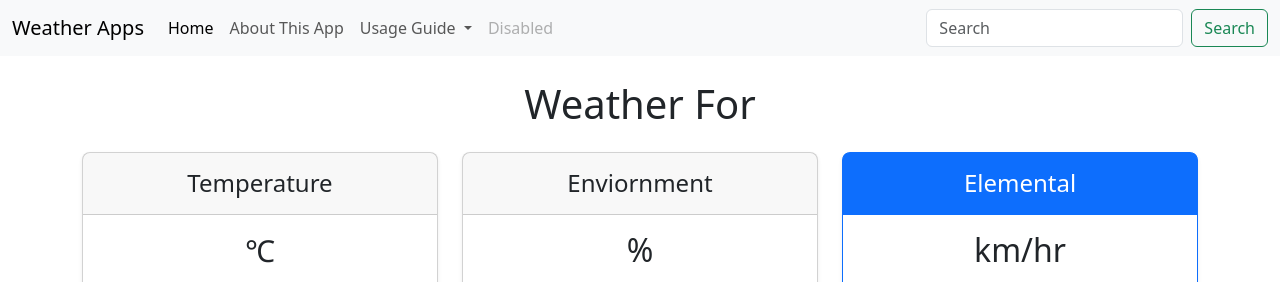
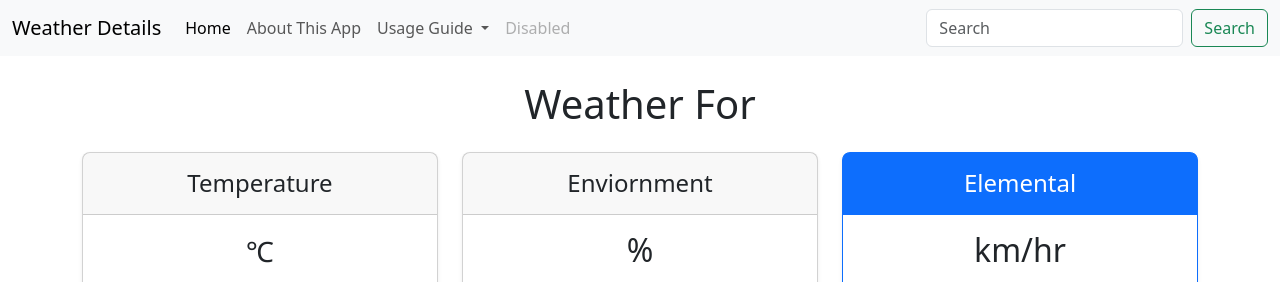
Before and after one commit to Dhanush-official/weatherappfun.github.io, a plain HTML site: page index.html in a window 1280 px wide. Shown: the top 282 px of the page. Drawn offline with nearby package versions, Linux system fonts and the light colour scheme; a script that the page names is missing.

Commit message:
Update index.html

```diff
--- a/index.html
+++ b/index.html
@@ -9,7 +9,7 @@
   <body>
     <nav class="navbar navbar-expand-lg bg-body-tertiary">
         <div class="container-fluid">
-          <a class="navbar-brand" href="index.html">Weather Apps</a>
+          <a class="navbar-brand" href="index.html">Weather Details</a>
           <button class="navbar-toggler" type="button" data-bs-toggle="collapse" data-bs-target="#navbarSupportedContent" aria-controls="navbarSupportedContent" aria-expanded="false" aria-label="Toggle navigation">
             <span class="navbar-toggler-icon"></span>
           </button>
@@ -52,7 +52,7 @@
                     <h4 class="my-0 fw-normal">Temperature</h4>
                   </div>
                   <div class="card-body">
-                    <h2 style="text-align: center;"><span id="temp2"></span><span style='font-size:30px;'>&#8451;</span></h2>
+                    <h2 style="text-align: center;"><span id="temp2"></span><span style='font-size:28px;'>&#8451;</span></h2>
                     <ul class="list-unstyled mt-3 mb-4">
                       <li>Temperature is <span id="temp"></span></li>
                       <li>minnimum Temperature  is <span id="min_temp"></span></li>
```
